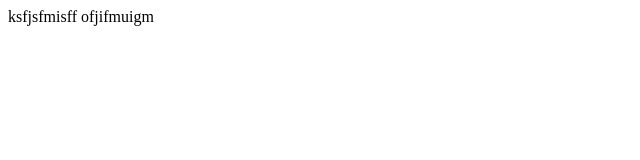
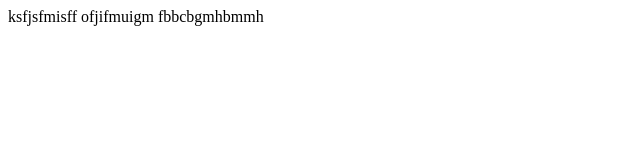
Before and after one commit to anaswaris0408-ai/practicing, a plain HTML site: page index.html in a window 1280 px wide. Shown: the whole page, without its empty margins (0-640 px from the left). Drawn offline with Linux system fonts and the light colour scheme.

Commit message:
commit 3

```diff
--- a/index.html
+++ b/index.html
@@ -8,5 +8,6 @@
 <body>
     ksfjsfmisff
     ofjifmuigm
+    fbbcbgmhbmmh
 </body>
 </html>
```
